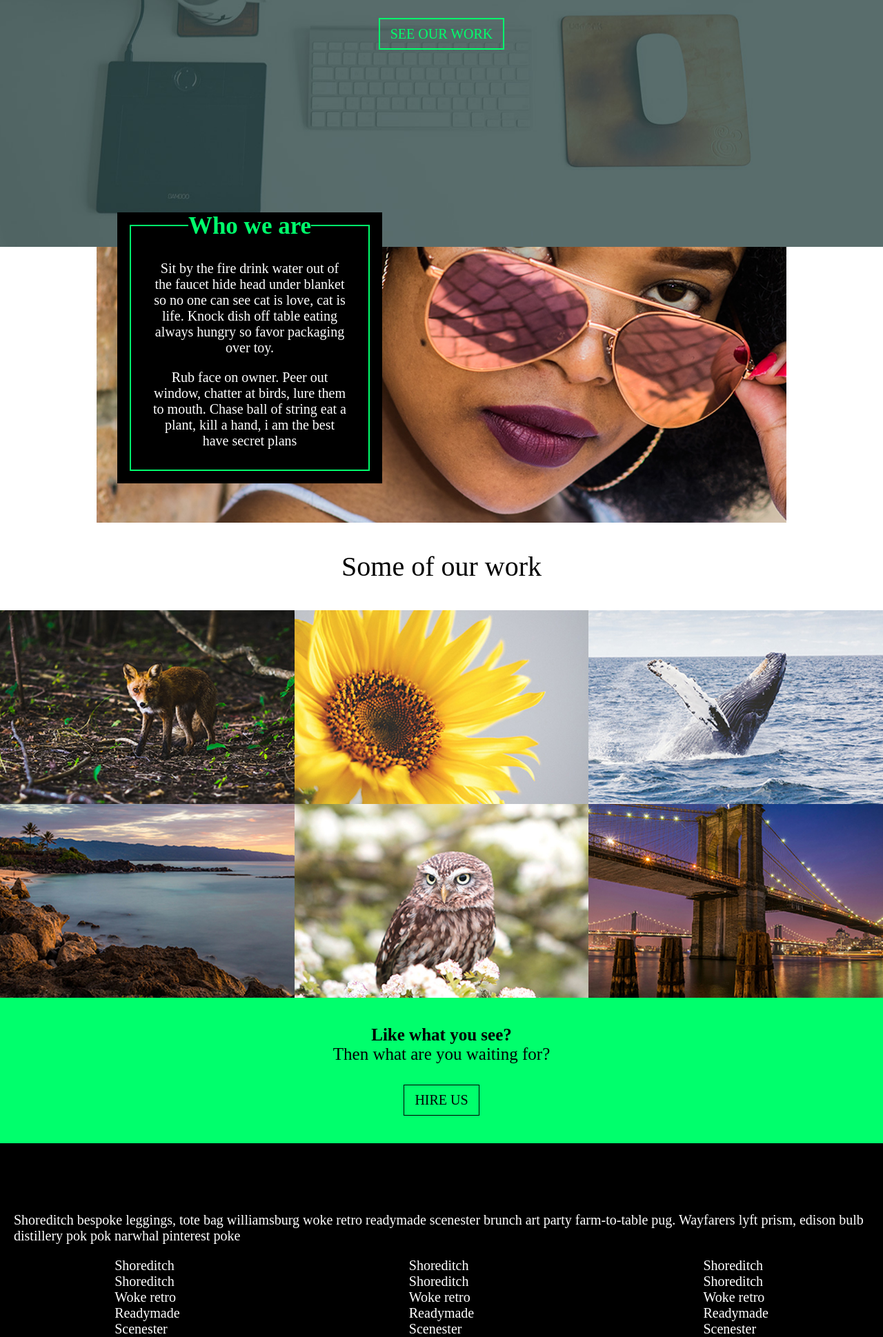
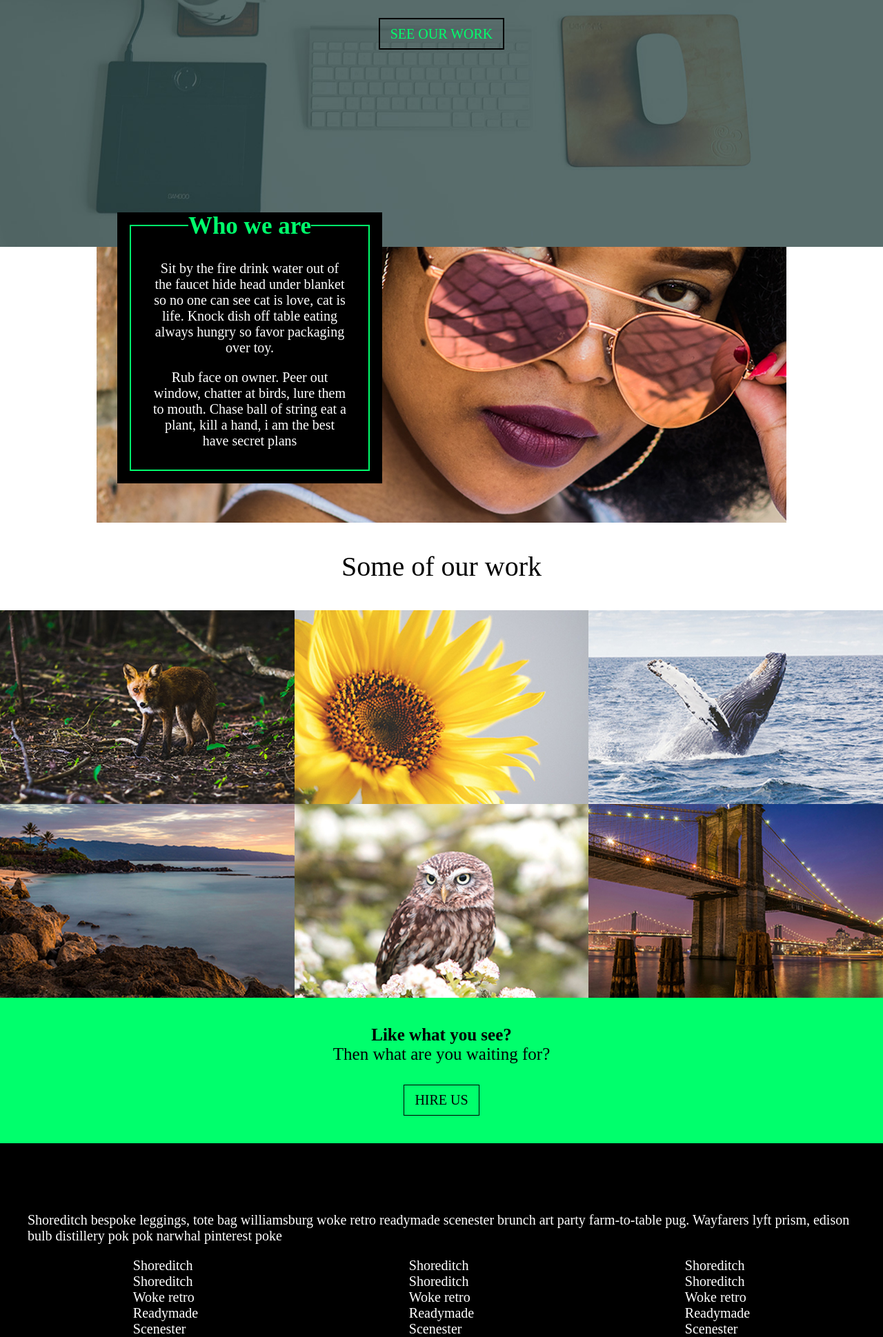
Before and after one commit to Seid-Temam/creative-inc, a plain HTML site: page index.html in a window 1280 px wide. Shown: the part 442-2381 px from the top of the page at 69% size. Drawn offline with nearby package versions, Linux system fonts and the light colour scheme.

Commit message:
fix spacing issue

```diff
--- a/styles.css
+++ b/styles.css
@@ -65,6 +65,14 @@ header {
   align-items: center;
   flex-direction: column;
   text-align: center;
+}
+
+.hero a {
+  border: none;
+  outline: 2px solid #000;
+}
+.hero a:hover {
+  outline-offset: -0.9rem;
 }
 .primary-heading {
   font-size: 3rem;
@@ -203,14 +211,13 @@ footer {
     font-size: 2rem;
     margin-bottom: 2rem;
     grid-column: 1/-1;
-    padding: 0 2rem;
   }
 }
 .footer-nav {
   display: grid;
   grid-template-columns: repeat(3, 1fr);
   font-size: 2rem;
-
+  padding: 0 4rem;
   ul {
     list-style-type: none;
     justify-self: center;
@@ -228,7 +235,7 @@ footer {
   }
 }
 @media (min-width: 61.25rem) {
-  .logo{
+  .logo {
     width: 15rem;
   }
   .hero {
```
